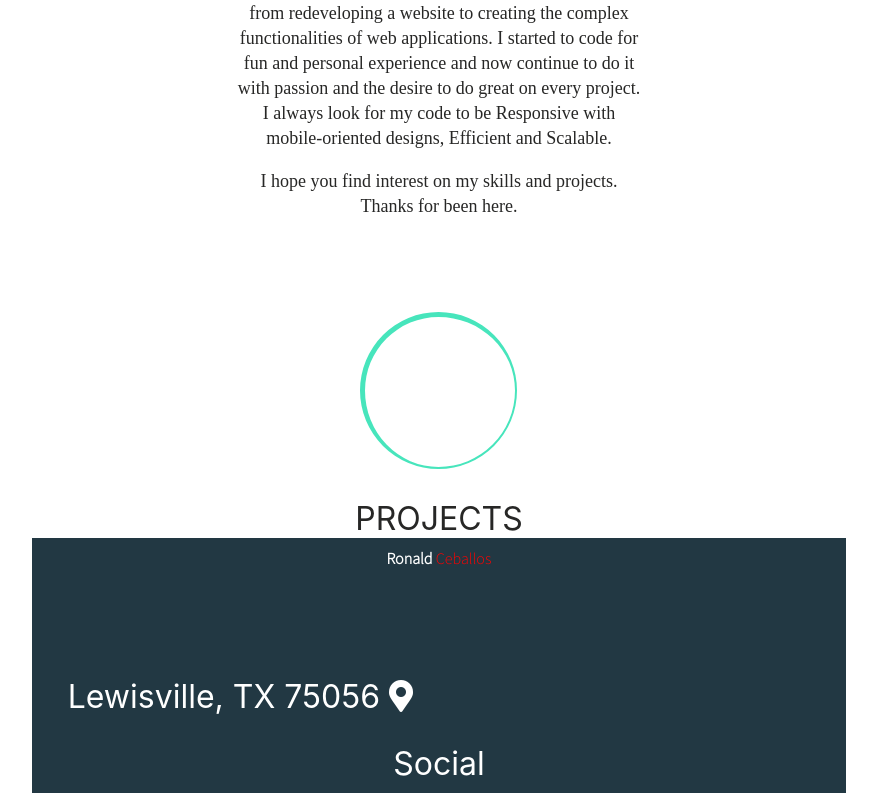
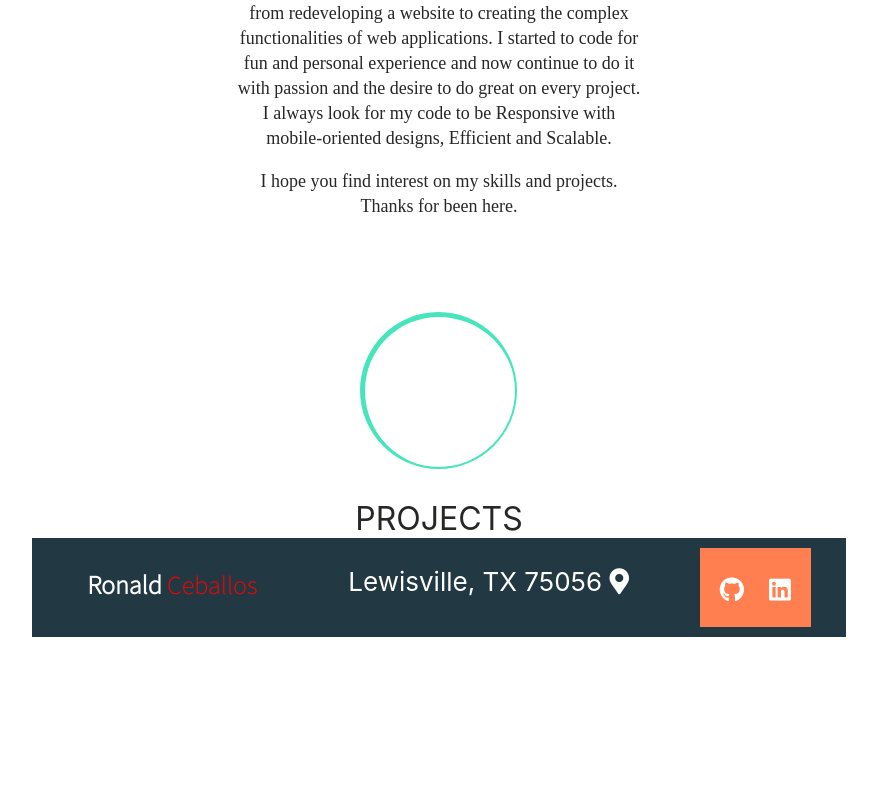
Before and after one commit to Ronald03/r-portfolio, a React (Create React App) app: page / in a window 1280 px wide. Shown: the part 277-1070 px from the top of the page, without its empty margins (201-1078 px from the left). After the commit the page ends 914 px from the top, so only its background shows below. Built offline with nearby package versions, Linux system fonts and the light colour scheme.

Commit message:
Worked on footer; still needs alignment

```diff
--- a/src/Components/Footer.js
+++ b/src/Components/Footer.js
@@ -5,7 +5,22 @@ export default function Footer() {
     <div className="main-footer">
       <footer class="footer">
 
-        <div className="name-on-footer fontSource center-content">
+        <div className="footer-trial name-on-footer fontSource center-content">
+        <span id="ronald">Ronald <span id="ceballos">Ceballos</span></span>
+        </div>
+        <div className="footer-trial footer-address center-content">
+        <span>Lewisville, TX 75056 <i class="fas fa-map-marker-alt"></i></span>
+        </div>
+        <div className="footer-trial foot3 social">
+          <a href="https://github.com/Ronald03">
+            <i class="fab fa-github"></i>
+          </a>
+          <a href="https://www.linkedin.com/in/ronaldceballos/">
+            <i class="fab fa-linkedin"></i>
+          </a>
+        </div>
+
+        {/* <div className="name-on-footer fontSource center-content">
           <span id="ronald">Ronald <span id="ceballos">Ceballos</span></span>
         </div>
 
@@ -14,7 +29,7 @@ export default function Footer() {
         </div>
 
         <div className="social center-content"><span>Social</span></div>
-
+ */}
        {/*
 
         <div class="footer-address ftr">
--- a/src/index.css
+++ b/src/index.css
@@ -312,7 +312,24 @@ code {
     background-color:  #223843;
     color:#FFFFFF;
     display: grid;
-    grid-template-rows: 100px auto auto;
+    grid-template-rows: auto auto auto;
+  }
+
+  .footer-trial{
+    padding: 20px;
+  }
+
+  .foot1{
+    background-color: #47e5bc;
+
+  }
+  .foot2{
+    background-color: burlywood;
+    grid-column: 2/3;
+  }
+  .foot3{
+    background-color: coral;
+    grid-column: 3/3;
   }
 
   .center-content {
@@ -326,25 +343,18 @@ code {
   }
 
   .name-on-footer {
-    width: 100%;
-    font-size: 16px;
-    text-align: center;
-
+    font-size: 26px;
+    grid-column: 1/2;
   }
 
   .footer-address {
-    order: 4;
-    text-align: center;
-    width: 50%;
+    font-size: 26px;
     line-height: 1.5px;
+    grid-column: 2/3;
   }
 
   .social {
-    order: 5;
-    width: 50%;
-    padding: 0;
     margin:0 auto 0 auto;
-    text-align: center;
   }
 
   #social-text {
```
